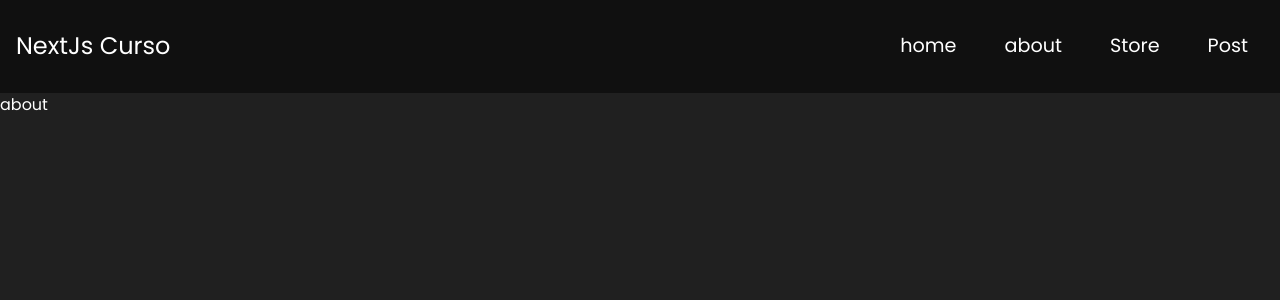
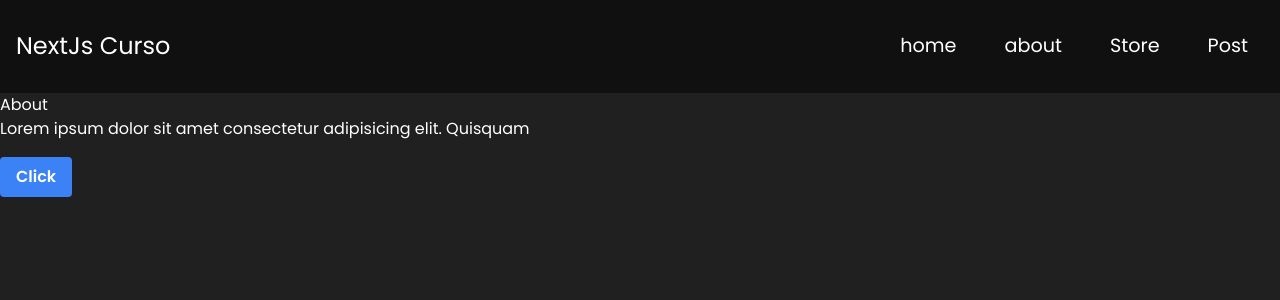
Before and after one commit to ivansanguezax/NextJsBases, a Next.js app: page /about in a window 1280 px wide. Shown: the top 300 px of the page. Built offline with nearby package versions, Linux system fonts and the light colour scheme.

Commit message:
[016]-UseRouter

```diff
--- a/src/app/about/page.jsx
+++ b/src/app/about/page.jsx
@@ -1,11 +1,34 @@
-import React from 'react'
+'use client'
+
+import {useRouter} from "next/navigation";
 
 function page() {
+  const router = useRouter();
   return (
-    <div>
-      <h1>about</h1>
-    </div>
-  )
+    <section>
+      <h1>About</h1>
+      <p>Lorem ipsum dolor sit amet consectetur adipisicing elit. Quisquam</p>
+      <button
+          className="
+        bg-blue-500
+        hover:bg-blue-700
+        text-white
+        font-bold
+        mt-4
+        py-2
+        px-4
+        rounded
+      " onClick={
+        () => {
+          alert('Hello');
+          router.push('/');
+        }
+      }
+        >
+          Click
+        </button>
+    </section>
+  );
 }
 
-export default page
+export default page;
--- /dev/null
+++ b/src/app/users/[userId]/page.jsx
@@ -0,0 +1,22 @@
+'use client'
+
+import {useParams} from "next/navigation";
+
+function UsePage() {
+
+    const params = useParams();
+    console.log(params);
+  return (
+    <div>
+
+
+    <button onClick={
+        () => {
+            alert('Hello');
+        }
+    }>click</button>
+    </div>
+  )
+}
+
+export default UsePage
--- /dev/null
+++ b/src/app/users/page.jsx
@@ -0,0 +1,10 @@
+
+function users() {
+  return (
+    <div>
+      Users
+    </div>
+  )
+}
+
+export default users
--- a/src/components/PostCard.jsx
+++ b/src/components/PostCard.jsx
@@ -1,7 +1,10 @@
 "use client"
 import Link from "next/link";
+import {useParams} from "next/navigation";
 
 function PostCard({post}) {
+  const params = useParams();
+  console.log(params);
   return (
     <div className="card bg-white p-3 shadow rounded m-3 transition duration-500 ease-in-out hover:bg-gray-100 transform hover:-translate-y-1 hover:scale-110 hover:shadow-2xl">
       <div key={post.id} className="card-body flex flex-col items-center justify-center text-center">
```
